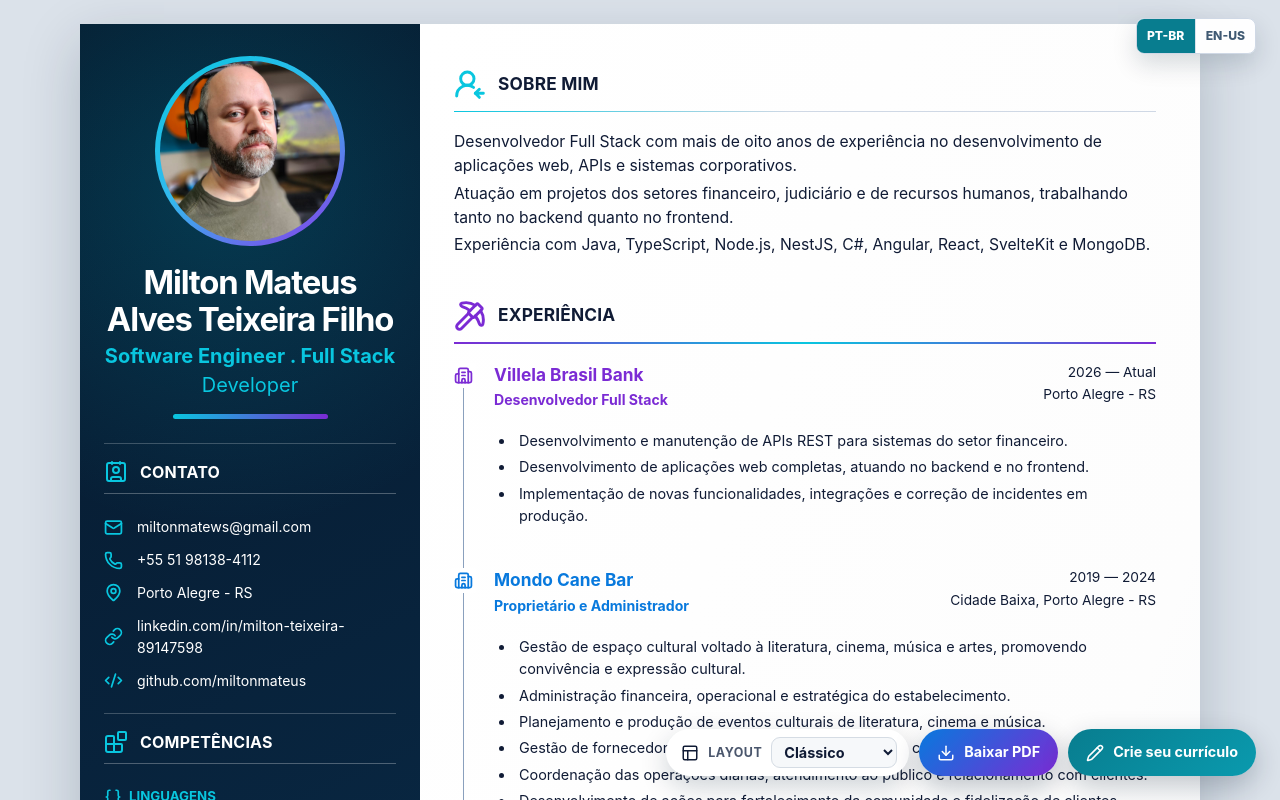
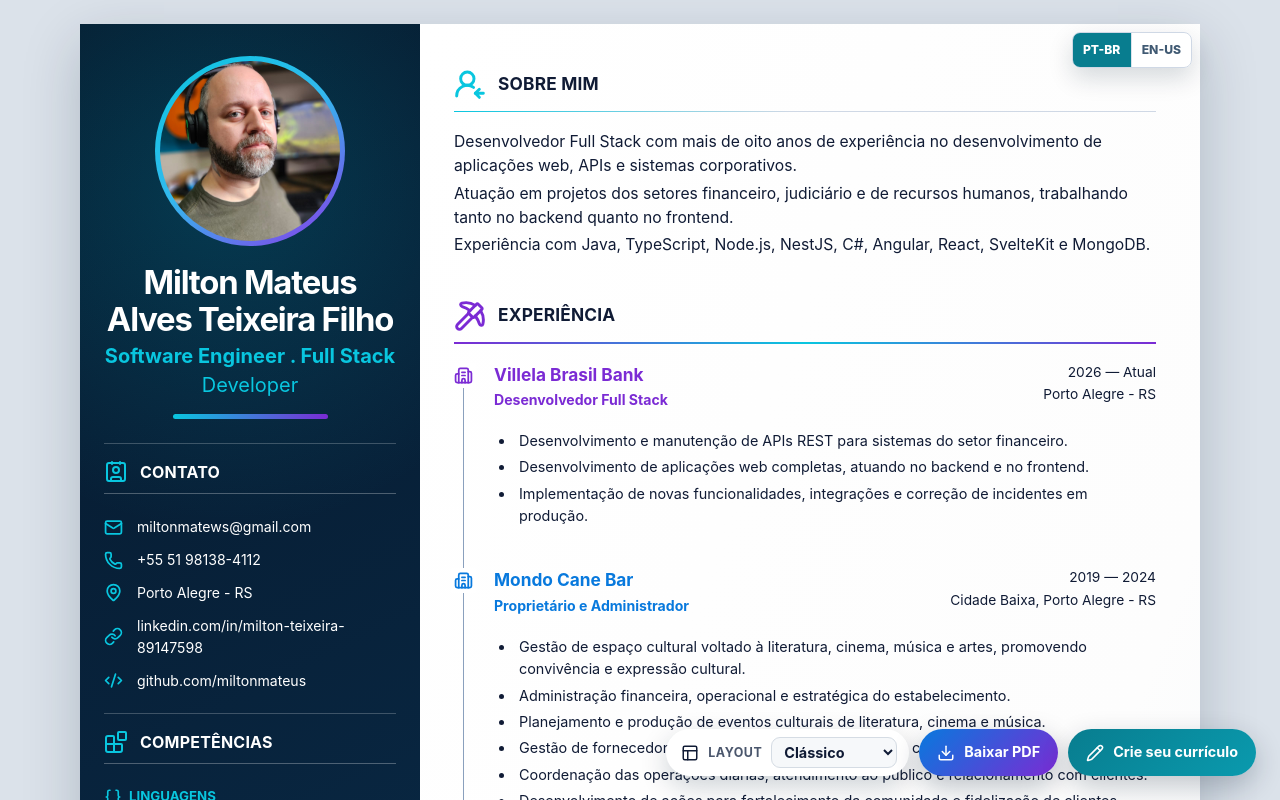
Before and after one commit to miltonmateus/milton-resume, an Angular app: page / in a window 1280 px wide. Shown: the top 800 px of the page. Built offline with nearby package versions, Linux system fonts and the light colour scheme.

Commit message:
fix: align locale switcher with resume page

```diff
--- a/src/app/app.component.html
+++ b/src/app/app.component.html
@@ -1,5 +1,3 @@
-<app-locale-switcher [locale]="currentLocale" (localeChange)="changeLocale($event)" />
-
 <app-resume-actions
   [layout]="layout"
   [isEditing]="isEditing"
@@ -36,6 +34,9 @@
   (experienceCreated)="addExperience($event)"
 />
 
+<div class="resume-shell" [class.resume-shell--toolbar-visible]="isEditing">
+  <app-locale-switcher [locale]="currentLocale" (localeChange)="changeLocale($event)" />
+
   <main class="resume" [class.resume--toolbar-visible]="isEditing" [ngClass]="resumeClasses">
     <app-resume-sidebar
       [resume]="currentResume"
@@ -60,3 +61,4 @@
       (changed)="saveResume()"
     />
   </main>
+</div>
--- a/src/styles/layout.css
+++ b/src/styles/layout.css
@@ -8,10 +8,10 @@
 }
 
 .locale-switcher {
-  position: fixed;
+  position: absolute;
   z-index: 11;
-  top: 18px;
-  right: 24px;
+  top: 0;
+  left: calc(100% + 12px);
   display: inline-flex;
   overflow: hidden;
   border: 1px solid #cfd8e5;
@@ -552,12 +552,23 @@ app-item-actions {
   }
 }
 
+.resume-shell {
+  position: relative;
+  width: min(1120px, 100% - 36px);
+  min-height: 100vh;
+  margin: 24px auto;
+}
+
+.resume-shell--toolbar-visible {
+  margin-top: 116px;
+}
+
 .resume {
   display: grid;
   grid-template-columns: 340px minmax(0, 1fr);
-  width: min(1120px, 100% - 36px);
+  width: 100%;
   min-height: 100vh;
-  margin: 24px auto;
+  margin: 0;
   overflow: hidden;
   background: var(--paper);
   border-radius: 0;
@@ -565,7 +576,7 @@ app-item-actions {
 }
 
 .resume--toolbar-visible {
-  margin-top: 116px;
+  margin-top: 0;
 }
 
 app-resume-sidebar,
@@ -1565,10 +1576,12 @@ app-resume-highlights {
 }
 
 @media (max-width: 820px) {
+  .resume-shell {
+    width: min(620px, 100%);
+    margin: 0 auto;
+  }
   .resume {
     grid-template-columns: 1fr;
-    width: min(620px, 100%);
-    margin: 0 auto;
     border-radius: 0;
   }
   .resume--executive,
@@ -1680,5 +1693,14 @@ app-resume-highlights {
   .locale-switcher {
     top: 8px;
     right: 8px;
-  }
-}
+    left: auto;
+  }
+}
+
+@media (max-width: 1380px) {
+  .locale-switcher {
+    top: 8px;
+    right: 8px;
+    left: auto;
+  }
+}
--- a/src/styles/print.css
+++ b/src/styles/print.css
@@ -45,6 +45,11 @@
     overflow: visible;
     border-radius: 0;
     box-shadow: none;
+  }
+  .resume-shell {
+    width: 210mm;
+    min-height: 297mm;
+    margin: 0;
   }
   .sidebar,
   .content {
```
Lines whose indentation alone changed are shown as unchanged.
